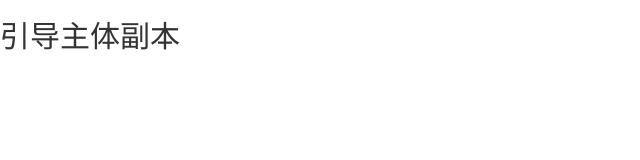
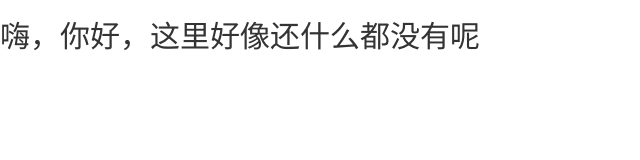
Before and after one commit to Zero-Feather/My-blog, a plain HTML site: page index.htm in a window 1280 px wide. Shown: the whole page, without its empty margins (0-640 px from the left). Drawn offline with nearby package versions, Linux system fonts and the light colour scheme.

Commit message:
这里还什么都没有

```diff
--- a/index.htm
+++ b/index.htm
@@ -9,7 +9,7 @@
     </head>
 
     <body>
-        <h2>引导主体副本</h2>
+        <h2>嗨，你好，这里好像还什么都没有呢</h2>
     </body>
 
 </html>
```
